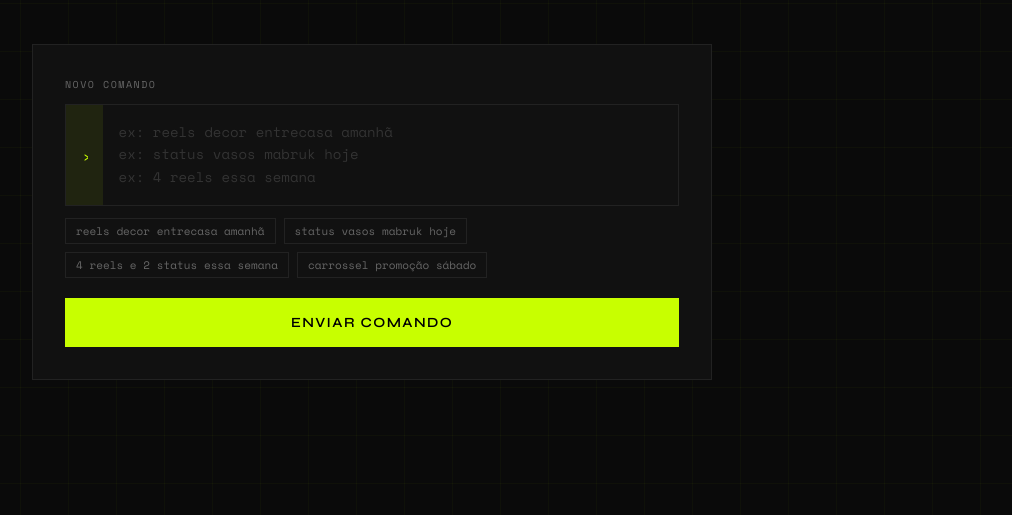
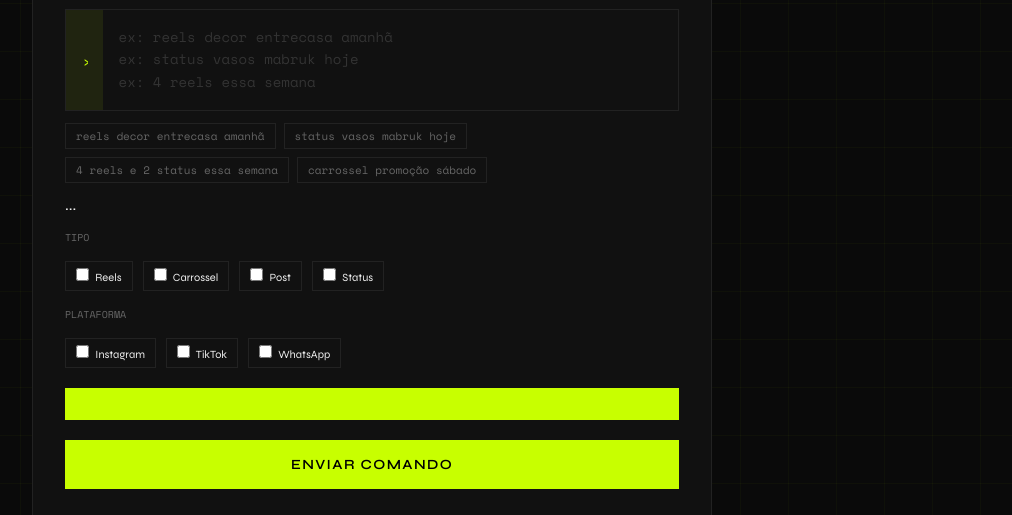
Before and after one commit to comercialgomes3-commits/socialmedia, a website: page public/index.html in a window 1280 px wide. Shown: the part 285-800 px from the top of the page, without its empty margins (268-1280 px from the left). Drawn offline with nearby package versions, Linux system fonts and the light colour scheme.

Commit message:
Update index.html

```diff
--- a/public/index.html
+++ b/public/index.html
@@ -7,6 +7,32 @@
   <link rel="preconnect" href="https://fonts.googleapis.com">
   <link href="https://fonts.googleapis.com/css2?family=Space+Mono:wght@400;700&family=Syne:wght@400;600;800&display=swap" rel="stylesheet">
   <style>
+    .options-group {
+  margin-top: 16px;
+  display: flex;
+  gap: 10px;
+  flex-wrap: wrap;
+}
+
+.options-group p {
+  width: 100%;
+  font-family: var(--mono);
+  font-size: 10px;
+  color: var(--muted);
+  margin-bottom: 6px;
+  text-transform: uppercase;
+}
+
+.options-group label {
+  border: 1px solid var(--border);
+  padding: 6px 10px;
+  font-size: 11px;
+  cursor: pointer;
+}
+
+.options-group input {
+  margin-right: 4px;
+}
     *, *::before, *::after { box-sizing: border-box; margin: 0; padding: 0; }
 
     :root {
@@ -372,6 +398,28 @@
         <button class="example" onclick="fillExample('4 reels e 2 status essa semana')">4 reels e 2 status essa semana</button>
         <button class="example" onclick="fillExample('carrossel promoção sábado')">carrossel promoção sábado</button>
       </div>
+      <div class="examples">
+  ...
+</div>
+
+<!-- 👇 COLE AQUI -->
+<div class="options-group">
+  <p>Tipo</p>
+  <label><input type="checkbox" name="tipo" value="Reels"> Reels</label>
+  <label><input type="checkbox" name="tipo" value="Carrossel"> Carrossel</label>
+  <label><input type="checkbox" name="tipo" value="Post"> Post</label>
+  <label><input type="checkbox" name="tipo" value="Status"> Status</label>
+</div>
+
+<div class="options-group">
+  <p>Plataforma</p>
+  <label><input type="checkbox" name="plataforma" value="Instagram"> Instagram</label>
+  <label><input type="checkbox" name="plataforma" value="TikTok"> TikTok</label>
+  <label><input type="checkbox" name="plataforma" value="WhatsApp"> WhatsApp</label>
+</div>
+
+<!-- botão continua normal -->
+<button class="btn" id="enviarBtn" onclick="enviarComando()">
 
       <button class="btn" id="enviarBtn" onclick="enviarComando()">
         <div class="spinner"></div>
@@ -493,7 +541,17 @@
         const res = await fetch('/api/comando', {
           method: 'POST',
           headers: { 'Content-Type': 'application/json' },
-          body: JSON.stringify({ comando })
+          const tipoManual = Array.from(document.querySelectorAll('input[name="tipo"]:checked'))
+  .map(i => i.value);
+
+const plataformaManual = Array.from(document.querySelectorAll('input[name="plataforma"]:checked'))
+  .map(i => i.value);
+
+body: JSON.stringify({
+  comando,
+  tipoManual,
+  plataformaManual
+})
         });
 
         const data = await res.json();
```
